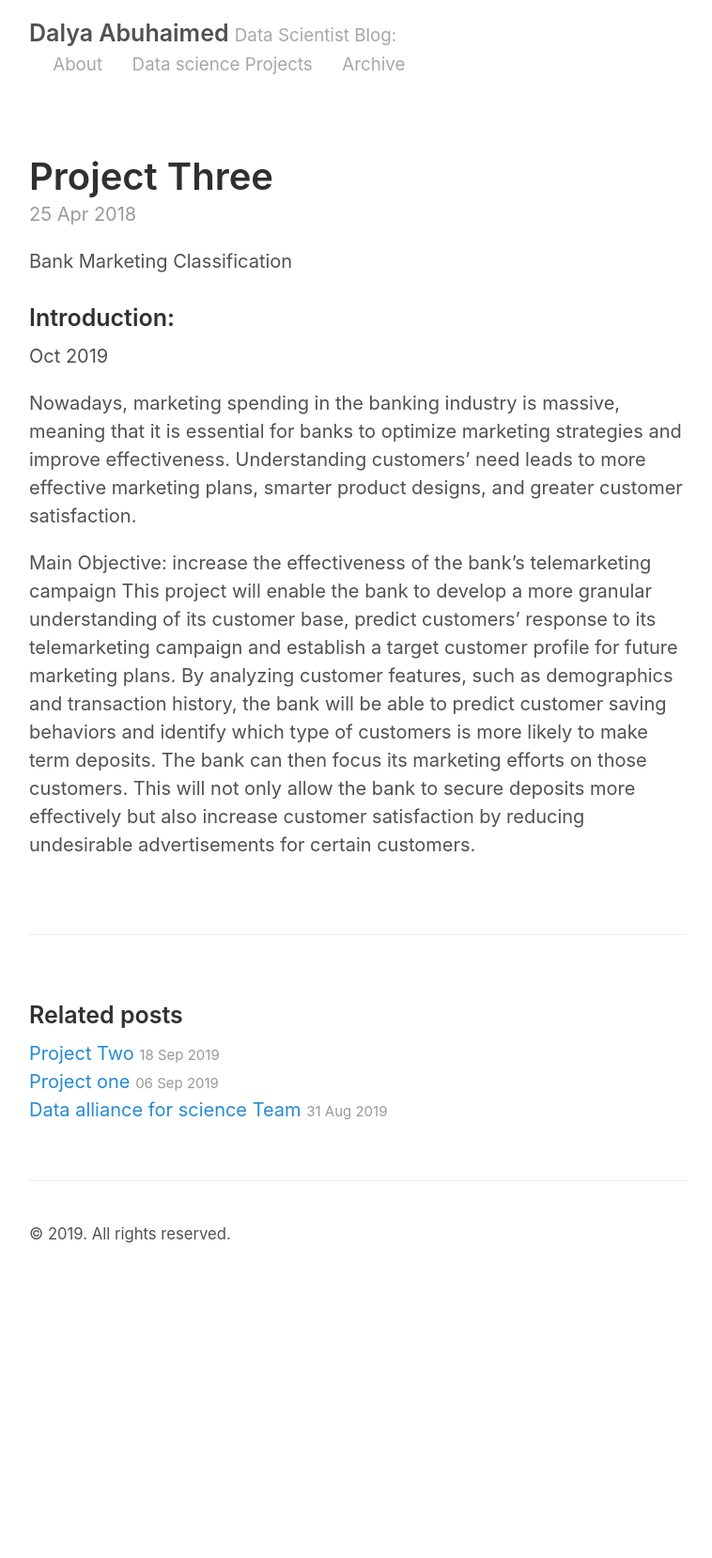
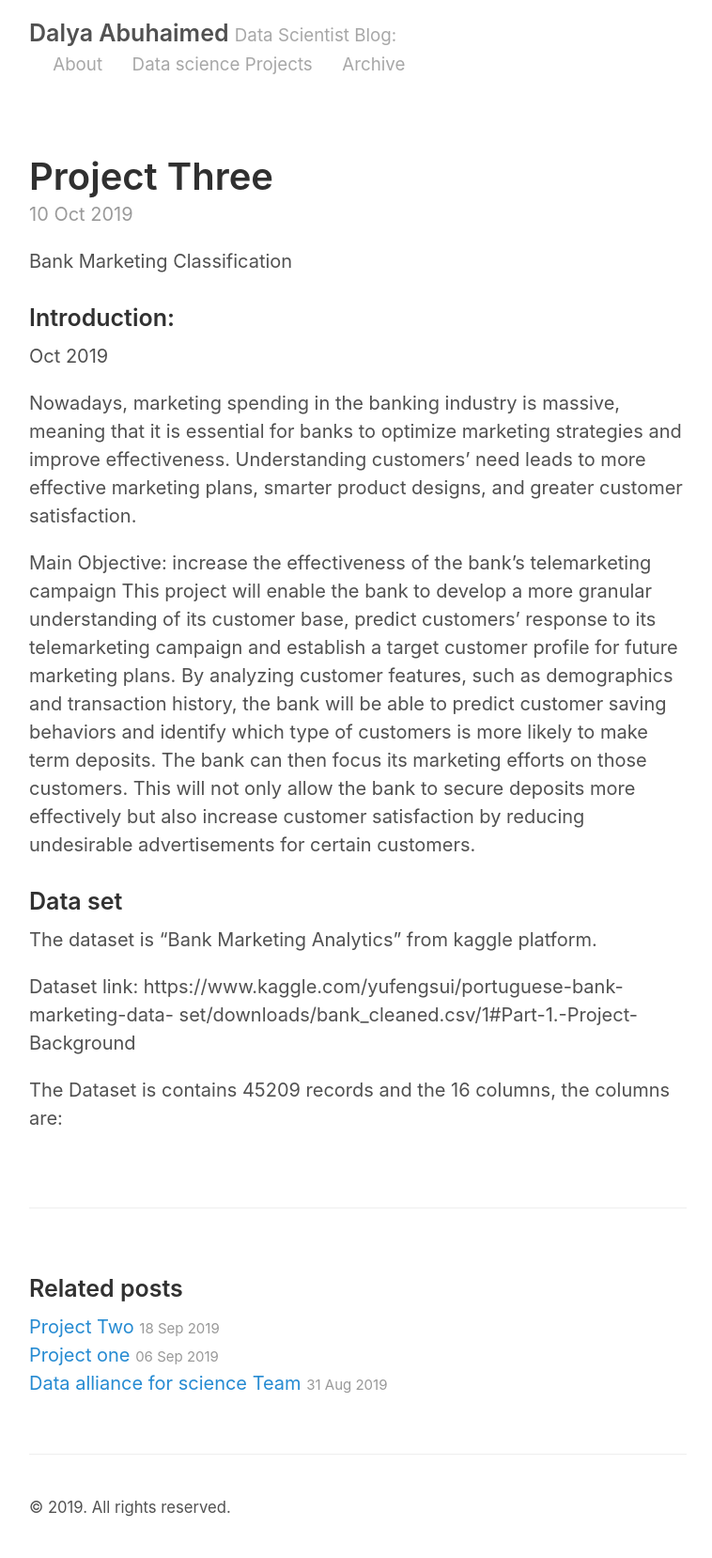
Before and after one commit to Daliait96/Daliait96.github.io, a Jekyll site: the page built from _posts/2019-10-10-project3.md, in a window 1280 px wide. Shown: the whole page at 94% size, without its empty margins (259-1017 px from the left). Built offline with Jekyll 4.4.1, drawn with Linux system fonts in a browser that asks for light colours; before the commit the page ends 1367 px from its top, so only the background shows below that.

Commit message:
updates project3

```diff
--- a/_posts/2018-04-25-example-content.md
+++ b/_posts/2019-10-10-project3.md
@@ -13,3 +13,11 @@ Nowadays, marketing spending in the banking industry is massive, meaning that it
 Main Objective: increase the effectiveness of the bank's telemarketing campaign
 This project will enable the bank to develop a more granular understanding of its customer base, predict customers' response to its telemarketing campaign and establish a target customer profile for future marketing plans.
 By analyzing customer features, such as demographics and transaction history, the bank will be able to predict customer saving behaviors and identify which type of customers is more likely to make term deposits. The bank can then focus its marketing efforts on those customers. This will not only allow the bank to secure deposits more effectively but also increase customer satisfaction by reducing undesirable advertisements for certain customers. <br>
+
+### Data set
+
+The dataset is "Bank Marketing Analytics" from kaggle platform.<br>
+
+Dataset link: https://www.kaggle.com/yufengsui/portuguese-bank-marketing-data- set/downloads/bank_cleaned.csv/1#Part-1.-Project-Background <br>
+
+The Dataset is contains 45209 records and the 16 columns, the columns are: <br>
```
